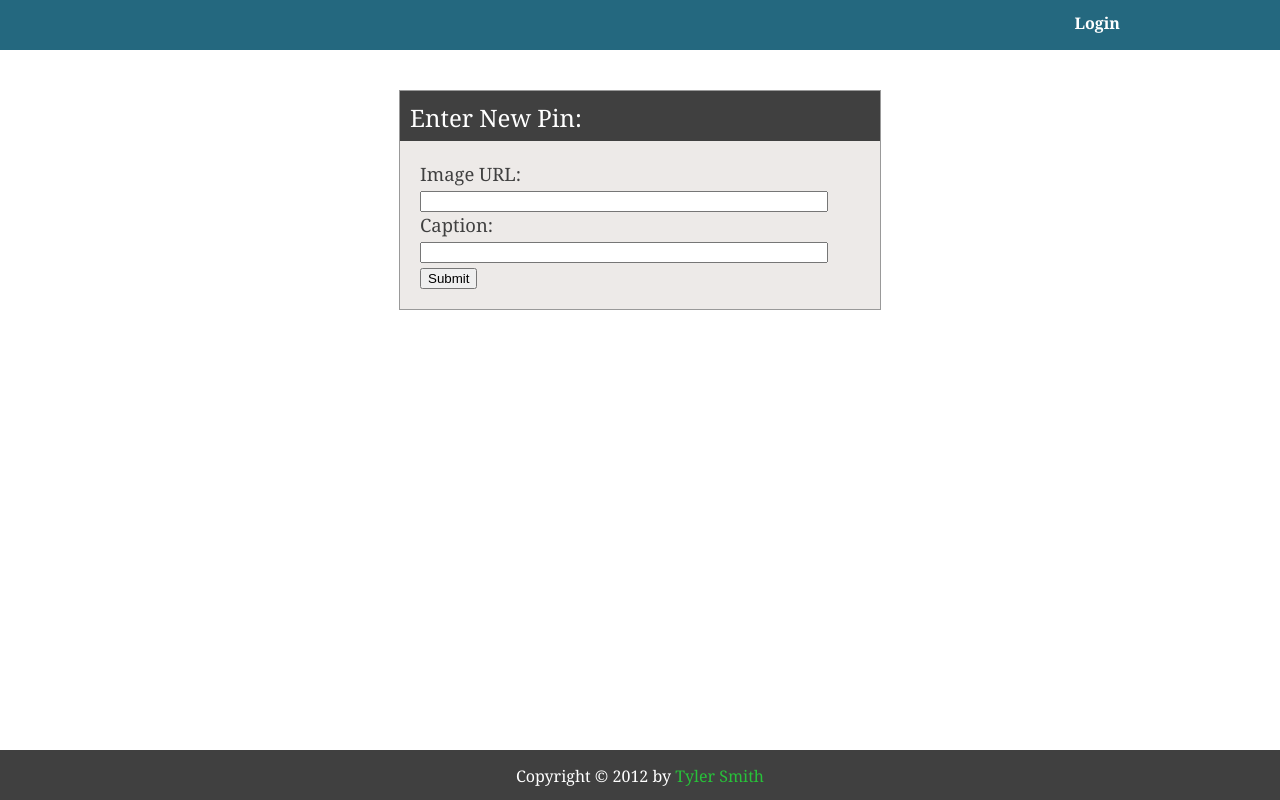
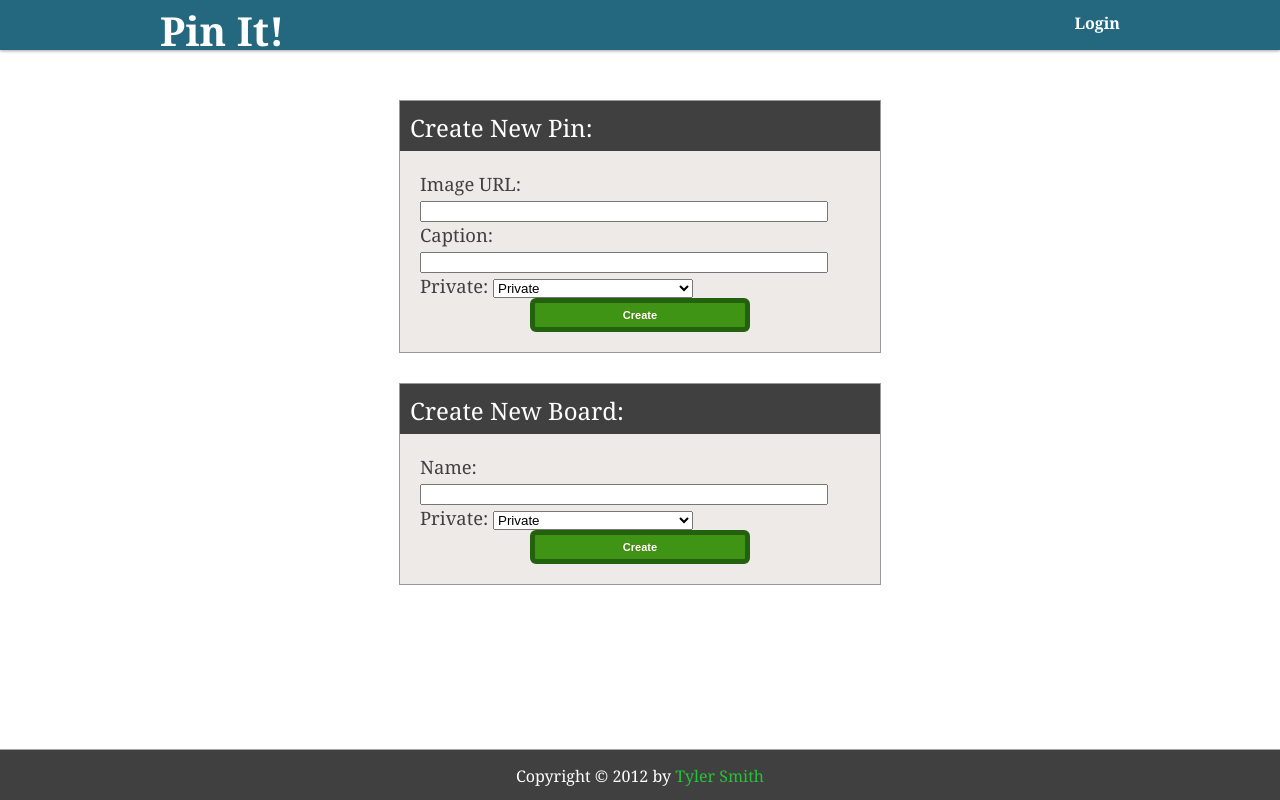
Before and after one commit to tsmith14/Pinboard, a Python web app: template src/templates/form.html in a window 1280 px wide. Run offline with Jinja, Linux system fonts and the light colour scheme; the template is opened without the code that fills it, so the values that code supplies are empty.

Commit message:
Modifications for HW5

```diff
--- a/src/app.yaml
+++ b/src/app.yaml
@@ -1,5 +1,5 @@
 application: tsmith14-pinboard
-version: 4
+version: 5
 runtime: python27
 api_version: 1
 threadsafe: true
--- a/src/css/style.css
+++ b/src/css/style.css
@@ -15,6 +15,12 @@ html,body
 	width: 100%;
 	height: 50px;
 	background-color:#24687F;
+	position:fixed;
+	top: 0;
+	box-shadow: 0 1px 3px rgba(34,25,25,0.4);
+	-moz-box-shadow: 0 1px 3px rgba(34,25,25,0.4);
+	-webkit-box-shadow: 0 1px 3px rgba(34,25,25,0.4);
+ 	 z-index:999;
 }
 #headerContent
 {
@@ -22,6 +28,26 @@ html,body
 	margin-left:auto;
 	margin-right:auto;
 }
+
+#homeButton
+{
+	position:absolute;
+	padding-top:3px;
+	color:white;
+	text-decoration: none;
+	font-weight:bold;
+	font-size:2.5em;
+
+   // -webkit-text-stroke: 1px blue;
+   /*color: #27c239;
+    text-shadow:
+       3px 3px 0 #333,
+     -1px -1px 0 #333,
+      1px -1px 0 #333,
+      -1px 1px 0 #333,
+       1px 1px 0 #333; */
+}
+
 .button
 {
 	padding-top:12px;
@@ -45,7 +71,7 @@ html,body
 	float:right;
 	margin-left:20px;
 }
-#myPinsButton
+#myNavButton
 {
 	float:right;
 	margin-right:20px;
@@ -53,12 +79,16 @@ html,body
 
 #footer
 {
-	position:absolute;
+	position:fixed;
 	width: 100%;
 	height: 50px;
 	background-color:#404040;
 	bottom:0px;
 	left:0px;
+	box-shadow: 0 -1px 0px rgba(34,25,25,0.4);
+	-moz-box-shadow: 0 -1px 0px rgba(34,25,25,0.4);
+	-webkit-box-shadow: 0 -1px 0px rgba(34,25,25,0.4);
+ 	 z-index:999;
 }
 
 #footer .footer-inner
@@ -86,11 +116,15 @@ a
 
 #content
 {
-	padding:10px;
-	padding-bottom:100px;
+	//padding:10px;
+	//padding-bottom:100px;
 	width:960px;
 	margin-left:auto;
 	margin-right:auto;
+	padding-top: 70px;
+	padding-bottom: 150px;
+	margin-bottom:50px;
+	height:auto;
 }
 
 #title
@@ -163,18 +197,50 @@ a
 	color:#404040;
 }
 
+.editBox
+{
+	margin-top:30px;
+	border:1px solid #999;
+	//border-radius:5px;
+	//-moz-border-radius:3px; /* Firefox 3.6 and earlier */
+}
+
+.editBox .editTitleBox
+{
+	min-height:50px;
+	background-color:#404040;
+	color:white;
+}
+
+.editBox .editTitle
+{
+	color:white;
+	//margin-left:10px;
+	padding-top:10px;
+	font-size:1.5em;
+}
+
+.editBox .editContentBox
+{
+	min-height:60px;
+	padding:20px;
+	font-size:1.15em;
+	background-color:#EDEAE8;
+	color:#404040;
+}
+
 .pinBox
 {
-	margin-left:auto;
-	margin-right:auto;
-	margin-top:30px;
-	width:50%;
+	/* margin-left:auto;
+	margin-right:auto; */
+	 margin-top:30px;
+	/*width:50%;
 	min-width:350px;
-	min-height:250px;
+	min-height:250px; */
 	height:80%;
 	border:1px solid #999;
 	background-color:#EDEAE8;
-	position:relative;
+	//position:relative;
 }
 
 .pin-imageContainer
@@ -225,7 +291,7 @@ a
 	margin-left:auto;
 	margin-right:auto;
 	margin-top:30px;
-	width:20%;
+	width:25%;
 	min-width:150px;
 	min-height:100px;
 	height:80%;
@@ -275,3 +341,60 @@ a
 	text-align:right;
 	color:white;
 }
+
+.pin-thumbnail-deleteButton
+{
+	height:auto;
+	min-height:40px;
+	width:100%;
+	background-color:#404040;
+	padding-top:10px;
+}
+
+
+.fancyButton {
+	width:50%;
+	margin-left:auto;
+	margin-right:auto;
+	position:relative;
+	display:block;
+	-moz-border-radius:6px;
+	-webkit-border-radius:6px;
+	border-radius:6px;
+	color:#ffffff;
+	font-family:Arial;
+	font-size:.6em;
+	font-weight:bold;
+	padding:6px 12px;
+	text-decoration:none;
+
+}
+.submitButton
+{
+	-moz-box-shadow:inset 0px 0px 0px 0px #a4e271;
+	-webkit-box-shadow:inset 0px 0px 0px 0px #a4e271;
+	box-shadow:inset 0px 0px 0px 0px #a4e271;
+	background-color:#3f9415;
+	border:5px solid #23610e;
+	text-shadow:-1px 0px 0px #528009;
+}
+.submitButton:hover {
+	background-color:#18b310;
+}.submitButton:active {
+	position:relative;
+	top:1px;
+}
+
+.deleteButton {
+	-moz-box-shadow:inset 0px 0px 0px 0px #f29c93;
+	-webkit-box-shadow:inset 0px 0px 0px 0px #f29c93;
+	box-shadow:inset 0px 0px 0px 0px #f29c93;
+	background-color:#e81e07;
+	border:5px solid #b32316;
+	text-shadow:-1px 0px 0px #b23e35;
+}.deleteButton:hover {
+	background-color:#c22121;
+}.deleteButton:active {
+	position:relative;
+	top:1px;
+}
--- a/src/templates/form.html
+++ b/src/templates/form.html
@@ -2,12 +2,12 @@
 {% block content %}
     <div id="widgetBox">
 		<div class="widgetTitleBox">
-		<div class="widgetTitle">Enter New Pin:</div>
+		<div class="widgetTitle">Create New Pin:</div>
 		</div>
 
 		<div class="widgetContentBox">
 			<div class="widgetContent">
-			 {% if imageUrl %}
+<!-- 			 {% if imageUrl %}
 				<div id="submittedData">
 					<h3>You just entered:</h3>
 					<ul>
@@ -15,15 +15,44 @@
 						<li>Caption : {{ caption }} </li>
 					</ul>
   				</div>
-  			{% endif %}
+  			{% endif %} -->
 
 	    		<form action="/pin" method="POST">
 	         	<div><label for="imageUrl">Image URL: </label><input name="imageUrl" type="text" style="width:400px;"></input></div>
 	       		<div><label for="caption">Caption: </label><input name="caption" type="text" style="width:400px;"></input></div>
-	       		<div><input type="submit" value="Submit"></div>
+	       		<div><label for="private">Private: </label>
+		       		<select name="private" style="width:200px;">
+			       		<option value="1">Private</option>
+			       		<option value="0">Public</option>
+		       		</select>
+	       		</div>
+	       		<div><input type="submit" value="Create" style="width:50%;" class="fancyButton submitButton"></div>
 	   			</form>
 			</div>
 		</div>
 	</div>
 
+    <div id="widgetBox">
+	<div class="widgetTitleBox">
+	<div class="widgetTitle">Create New Board:</div>
+	</div>
+		<div class="widgetContentBox">
+			<div class="widgetContent">
+
+	    		<form action="/board" method="POST">
+	         	<div><label for="name">Name: </label><input name="name" type="text" style="width:400px;"></input></div>
+	       		<div><label for="private">Private: </label>
+		       		<select name="private" style="width:200px;">
+			       		<option value="1">Private</option>
+			       		<option value="0">Public</option>
+		       		</select>
+	       		</div>
+	       		<div><input type="submit" value="Create" style="width:50%;" class="fancyButton submitButton"></div>
+	   			</form>
+			</div>
+		</div>
+
+	 </div>
+
+
 {% endblock %}
--- a/src/templates/master.html
+++ b/src/templates/master.html
@@ -9,10 +9,14 @@
 <div id="wrapper">
 	<div id="header">
 		<div id="headerContent">
+			<div id="logoHolder" style="position:relative; width: 200px;">
+				<a href="/" id="homeButton">Pin It!</a>
+			</div>
 			{% if email %}
 			<a href="{{ logoutUrl }}" id="logoutButton" class="button">Logout</a>
 			<div id="username">{{ email }}</div>
-			<a href= "/pin" id="myPinsButton" class="button">My Pins</a>
+			<a href= "/pin" id="myNavButton" class="button">My Pins</a>
+			<a href= "/board" id="myNavButton" class="button">My Boards</a>
 			{% else %}
 				<a href="{{ loginUrl }}" id="loginButton" class="button">Login</a>
 			{% endif %}
@@ -30,7 +34,6 @@
 
 		{% block content %}{% endblock %}
 
-
 	</div>
 
 	<div id="footer">
```
Also changed, not shown: src/Main.py (+156 -2 lines), src/templates/boardDetails.html (added, +86 -0 lines), src/templates/boardIndex.html (added, +25 -0 lines), src/templates/pinDetails.html (+34 -5 lines), src/templates/pinIndex.html (+16 -1 lines).
